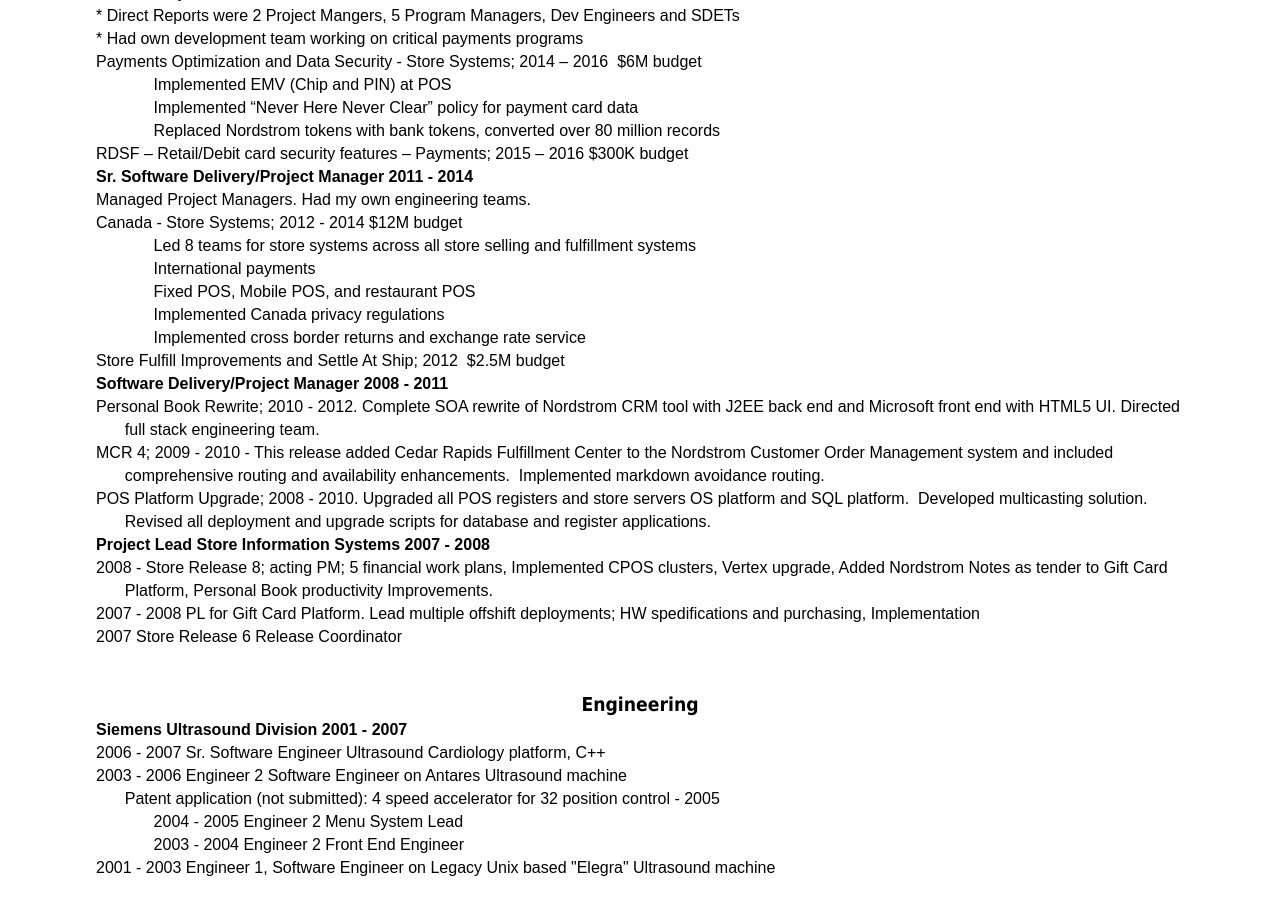
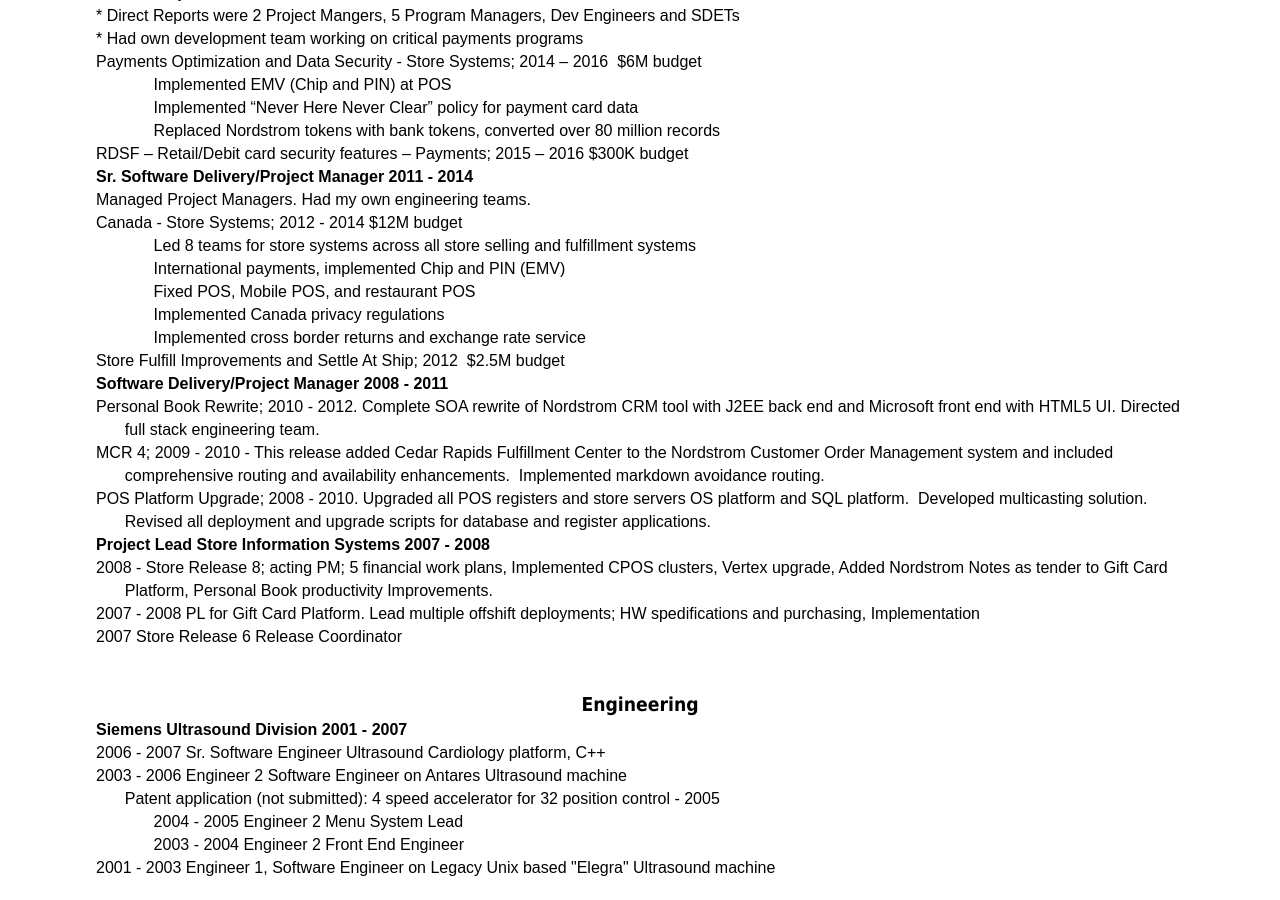
Before and after one commit to mo4dawg/mo4dawg.github.io, a Jekyll site: the page built from CV/index.html, in a window 1280 px wide and 900 px high, scrolled down 1305 px. Built offline with Jekyll 4.4.1, drawn with Linux system fonts in a browser that asks for light colours.

Commit message:
Update index.html

```diff
--- a/CV/index.html
+++ b/CV/index.html
@@ -553,7 +553,7 @@
 <p class=MsoNormal style='margin-top:0in;margin-right:0in;margin-bottom:0in;
 margin-left:.75in;margin-bottom:.0001pt;text-indent:-.25in;line-height:normal;
 mso-list:l11 level2 lfo23'><span style='mso-bookmark:top'><span style='font-size:10.0pt;font-family:"Arial","sans-serif";
-mso-fareast-font-family:"Times New Roman"'>International payments<o:p></o:p></span></span></p>
+mso-fareast-font-family:"Times New Roman"'>International payments, implemented Chip and PIN (EMV)<o:p></o:p></span></span></p>
 
 <p class=MsoNormal style='margin-top:0in;margin-right:0in;margin-bottom:0in;
 margin-left:.75in;margin-bottom:.0001pt;text-indent:-.25in;line-height:normal;
```
